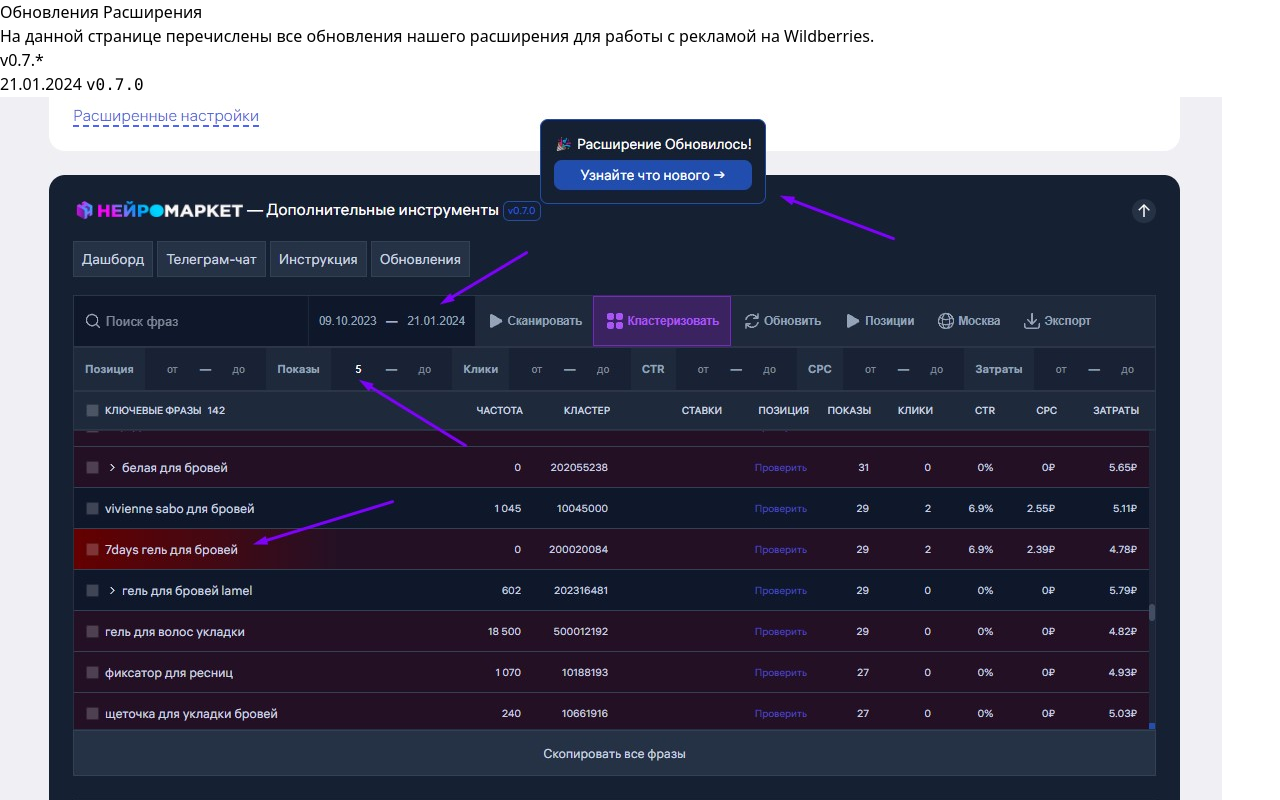
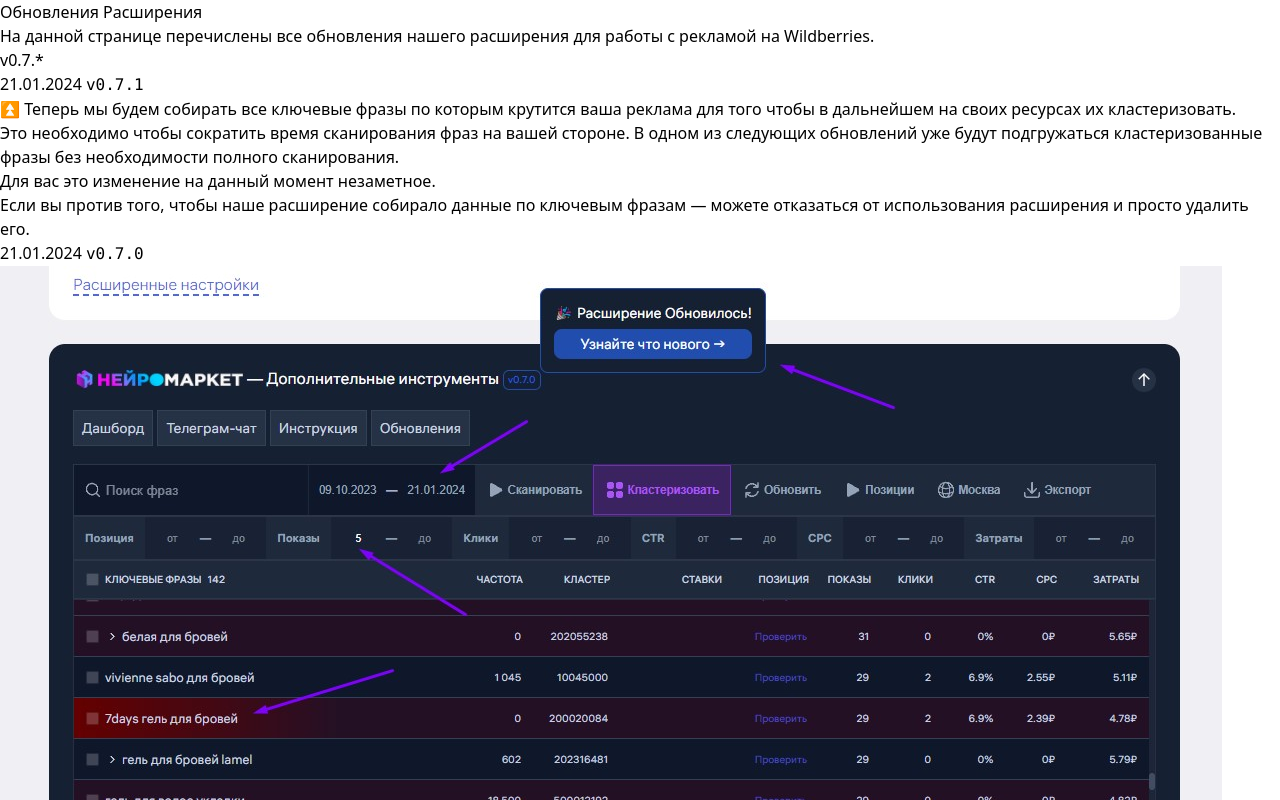
Before and after one commit to wbmeter/docs, a Next.js app: page /extension/updates in a window 1280 px wide. Shown: the top 800 px of the page. Built offline with nearby package versions, Linux system fonts and the light colour scheme.

Commit message:
update extension to 0.7.1

```diff
--- a/pages/extension/updates.mdx
+++ b/pages/extension/updates.mdx
@@ -4,6 +4,16 @@
 На данной странице перечислены все обновления нашего расширения для работы с рекламой на Wildberries.
 
 ## v0.7.\*
+
+### 21.01.2024 `v0.7.1`
+
+⏫ Теперь мы будем собирать все ключевые фразы по которым крутится ваша реклама для того чтобы в дальнейшем на своих ресурсах их кластеризовать.
+
+Это необходимо чтобы сократить время сканирования фраз на вашей стороне.  В одном из следующих обновлений уже будут подгружаться кластеризованные фразы без необходимости полного сканирования.
+
+Для вас это изменение на данный момент незаметное.
+
+Если вы против того, чтобы наше расширение собирало данные по ключевым фразам — можете отказаться от использования расширения и просто удалить его.
 
 ### 21.01.2024 `v0.7.0`
 
```
